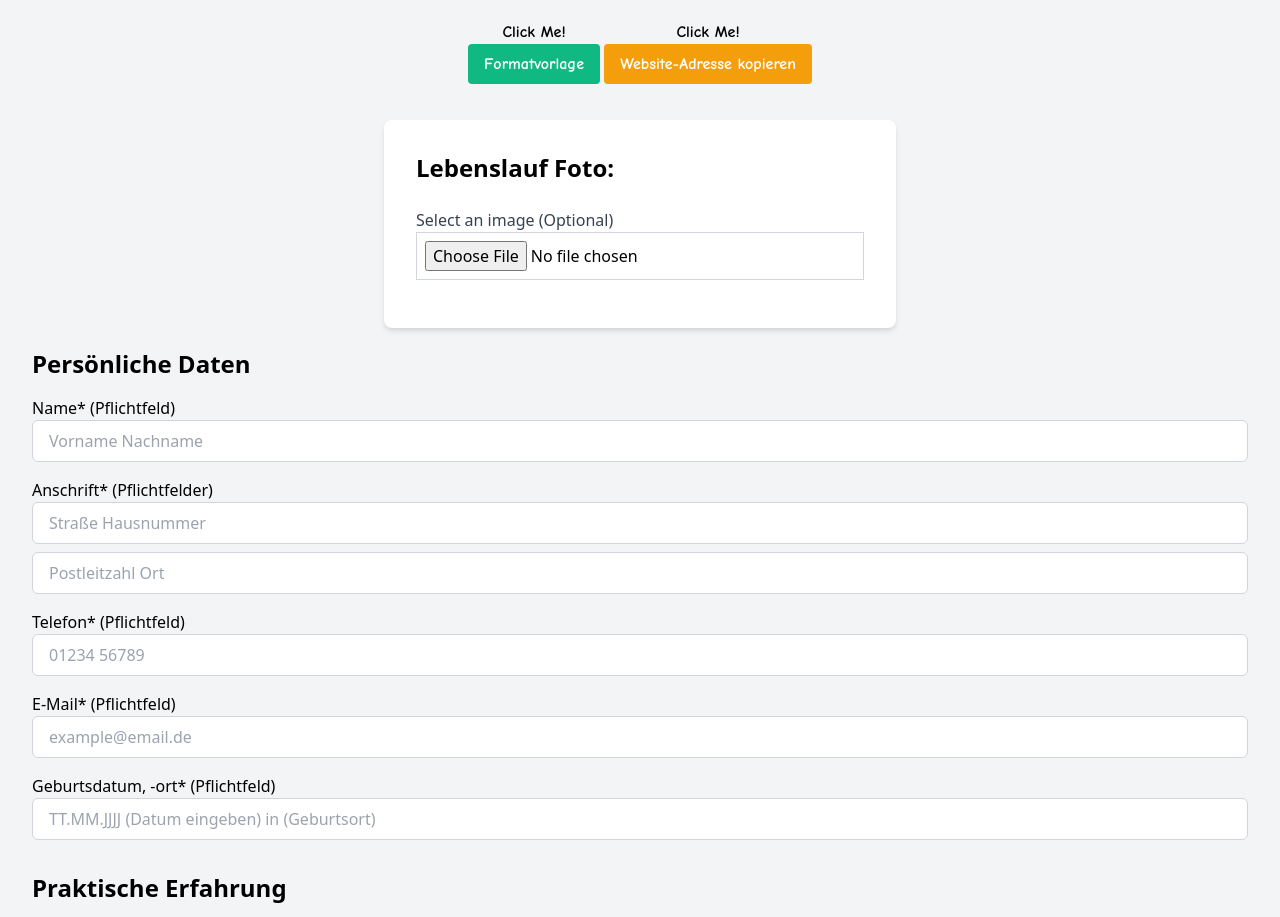
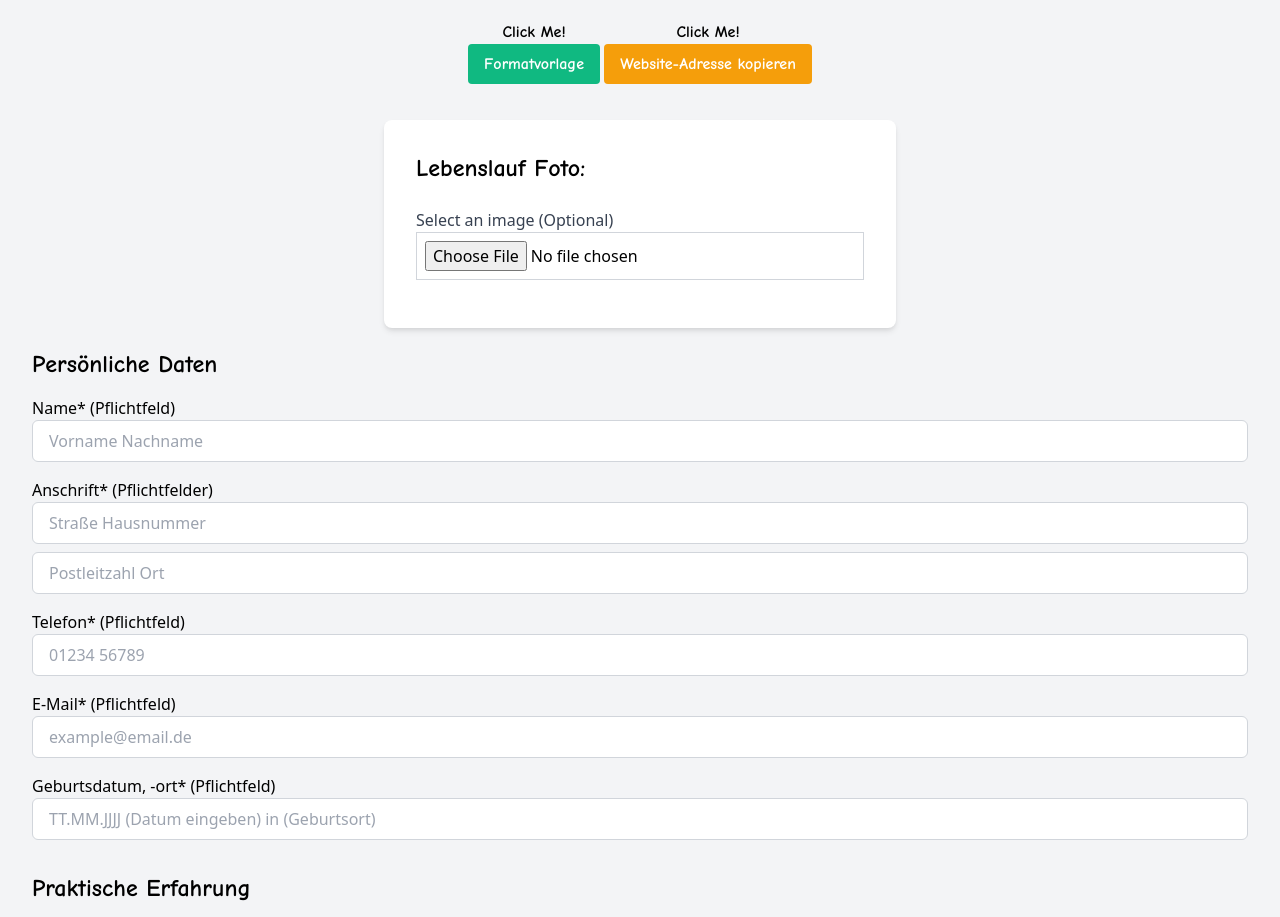
Before and after one commit to gitDeu/cv, a plain HTML site: page index.html in a window 1280 px wide. Shown: the top 917 px of the page. Drawn offline with nearby package versions, Linux system fonts and the light colour scheme.

Commit message:
Update index.html

```diff
--- a/index.html
+++ b/index.html
@@ -47,7 +47,7 @@
 
   <form id="resumeForm" class="p-4">
       <div class="max-w-lg mx-auto bg-white rounded-lg shadow-md p-8 m-5">
-          <h1 class="text-2xl font-bold mb-6">Lebenslauf Foto:</h1>
+          <h1 class="text-2xl font-bold mb-6" style="font-family: 'Comic Neue', cursive;">Lebenslauf Foto:</h1>
 
               <div class="mb-4">
                   <label for="imageFile" class="block text-gray-700">Select an image (Optional)</label>
@@ -57,7 +57,7 @@
               <img id="preview" src="" alt="Preview Image" class="mt-2 hidden">
               </div>
 
-    <h2 class="text-2xl font-bold mb-4">Persönliche Daten</h2>
+    <h2 class="text-2xl font-bold mb-4" style="font-family: 'Comic Neue', cursive;">Persönliche Daten</h2>
 
     <label for="Name" class="block mt-4">Name* (Pflichtfeld)</label>
     <input type="text" name="Name" id="Name" placeholder="Vorname Nachname" class="w-full px-4 py-2 rounded-md border border-gray-300 focus:outline-none focus:ring-2 focus:ring-blue-500" autocomplete="on" required>
@@ -75,7 +75,7 @@
     <label for="Geburtsdatumort" class="block mt-4">Geburtsdatum, -ort* (Pflichtfeld)</label>
     <input type="text" name="Geburtsdatumort" id="Geburtsdatumort" placeholder="TT.MM.JJJJ (Datum eingeben) in (Geburtsort)" class="w-full px-4 py-2 rounded-md border border-gray-300 focus:outline-none focus:ring-2 focus:ring-blue-500" required>
 
-    <h2 class="text-2xl font-bold mt-8">Praktische Erfahrung</h2>
+    <h2 class="text-2xl font-bold mt-8" style="font-family: 'Comic Neue', cursive;">Praktische Erfahrung</h2>
 
 <label for="Praktikum" class="block mt-4">Praktikum* (Pflichtfelder)</label>
 <input type="text" name="DateStartPraktikum" id="DateStartPraktikum" placeholder="TT.MM.JJJJ" class="w-full px-4 py-2 rounded-md border border-gray-300 focus:outline-none focus:ring-2 focus:ring-blue-500" required>
@@ -95,7 +95,7 @@
 <input type="text" name="DatumZukunftstag2" id="DatumZukunftstag2" placeholder="TT.MM.JJJJ" class="w-full px-4 py-2 rounded-md border border-gray-300 focus:outline-none focus:ring-2 focus:ring-blue-500">
 <input type="text" name="Zukunftstag2" id="Zukunftstag2" placeholder="Zukunftstag als/im Bereich, Betrieb, Ort" class="w-full mt-2 px-4 py-2 rounded-md border border-gray-300 focus:outline-none focus:ring-2 focus:ring-blue-500">
 
-<h2 class="text-2xl font-bold mt-8">Schulbildung</h2>
+<h2 class="text-2xl font-bold mt-8" style="font-family: 'Comic Neue', cursive;">Schulbildung</h2>
 
 <label for="Schulabschluss" class="block mt-4">Schulabschluss* (Pflichtfeld)</label>
 <input type="text" name="Schulabschluss" id="Schulabschluss" placeholder="Bezeichnung, (voraussichtl.) Abschlussjahr JJJJ (Datum eingeben)" class="w-full px-4 py-2 rounded-md border border-gray-300 focus:outline-none focus:ring-2 focus:ring-blue-500" required>
@@ -113,7 +113,7 @@
 <label for="Grundschule" class="block mt-4">Name der Grundschule, Ort* (Pflichtfeld)</label>
 <input type="text" name="Grundschule" id="Grundschule" placeholder="Name der Grundschule, Ort" class="w-full px-4 py-2 rounded-md border border-gray-300 focus:outline-none focus:ring-2 focus:ring-blue-500" required>
 
-<h2 class="text-2xl font-bold mt-8">Persönliche Fähigkeiten und Kompetenzen</h2>
+<h2 class="text-2xl font-bold mt-8" style="font-family: 'Comic Neue', cursive;">Persönliche Fähigkeiten und Kompetenzen</h2>
 
 <label for="Computerkenntnisse" class="block mt-4">Computerkenntnisse* (Pflichtfeld)</label>
 <input type="text" name="Computerkenntnisse" id="Computerkenntnisse" placeholder="z.B. Grundkenntnisse (Name der Anwendung)" class="w-full px-4 py-2 rounded-md border border-gray-300 focus:outline-none focus:ring-2 focus:ring-blue-500" required>
```
